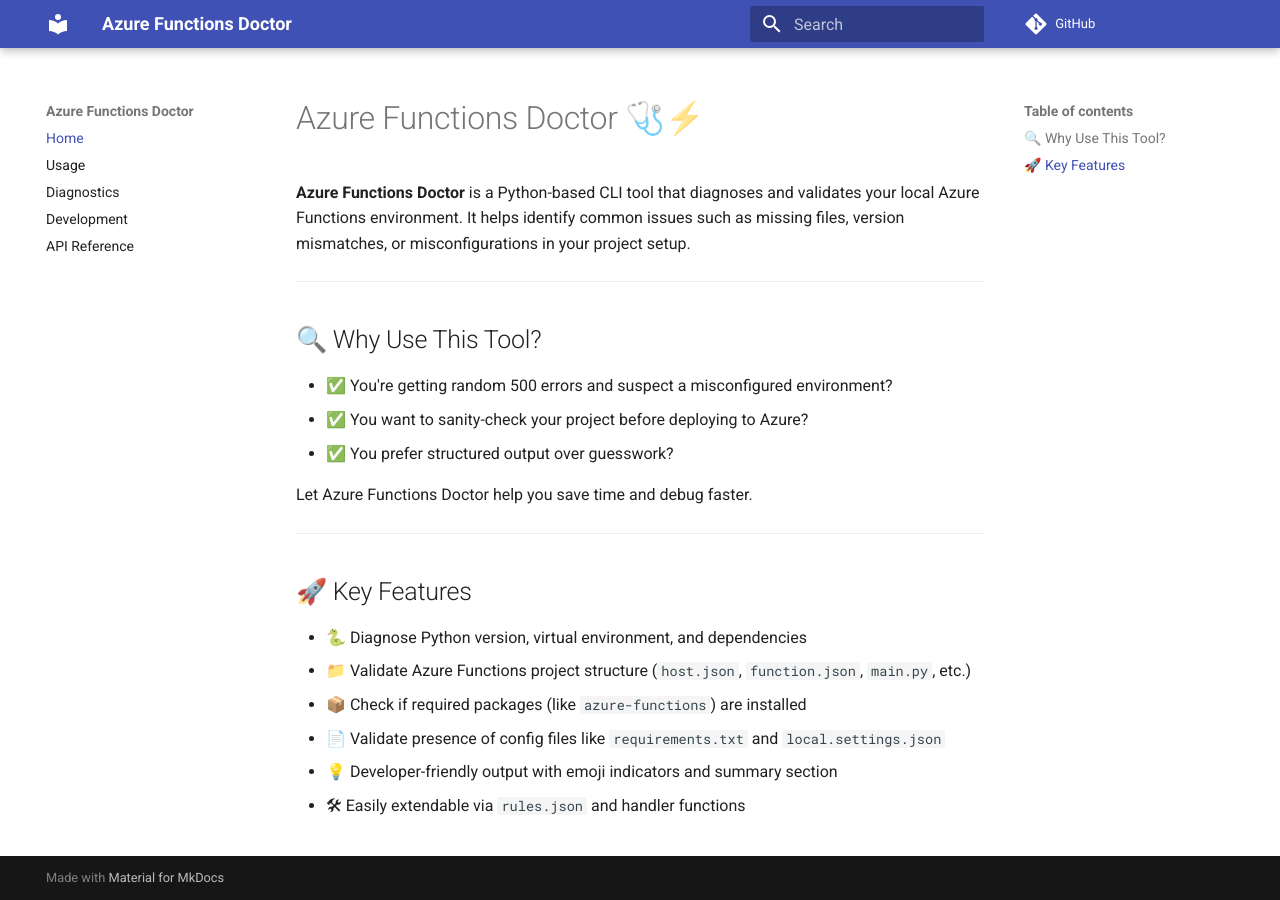
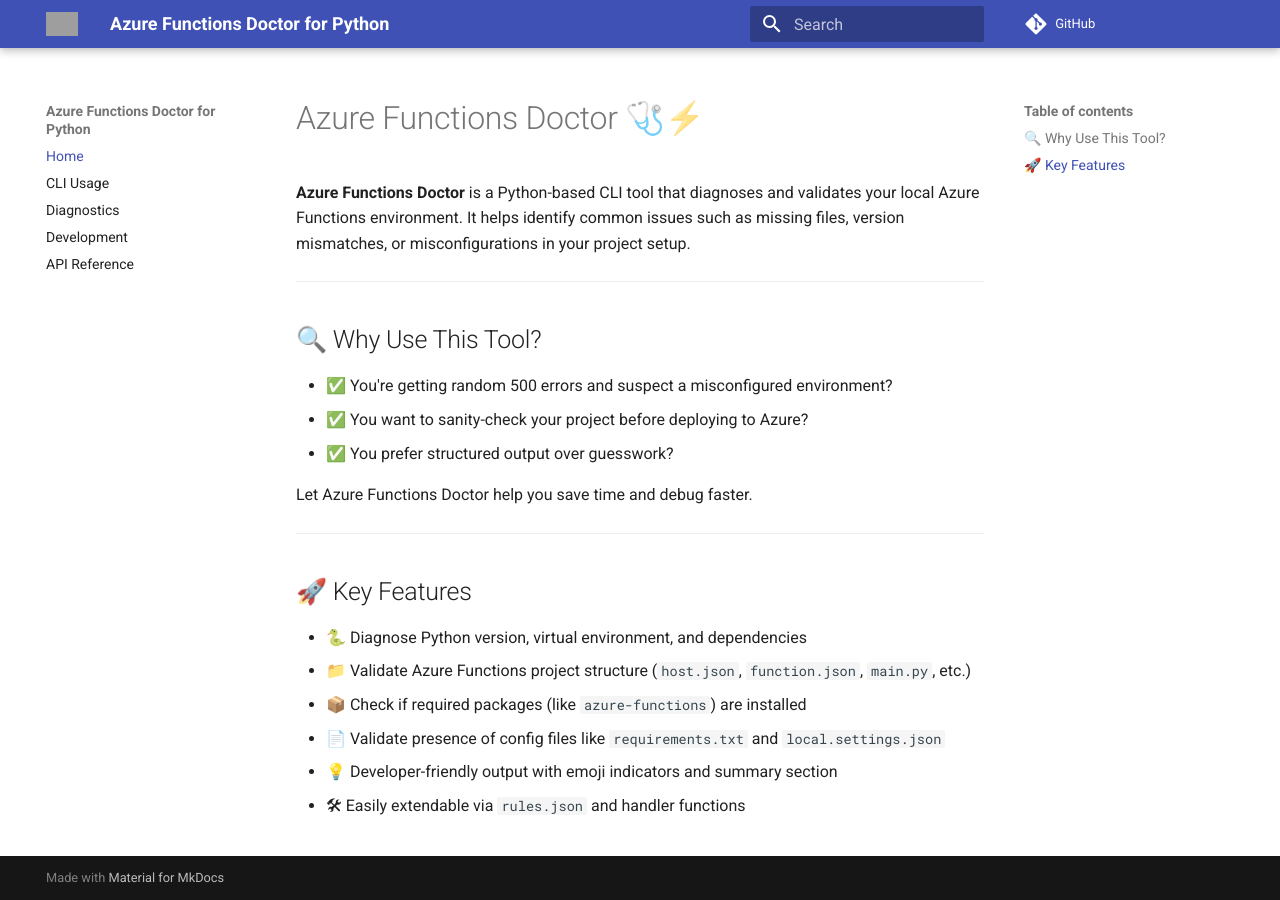
Before and after one commit to yeongseon/azure-functions-doctor-for-python, an MkDocs documentation site: the page built from docs/index.md, in a window 1280 px wide. Built offline with MkDocs 1.6.1 and Material for MkDocs 9.7.7, drawn with Linux system fonts in a browser that asks for light colours; comment, search, counter and statistics services are not loaded; grey boxes are pictures that could not be loaded.

Commit message:
docs: update mkdocs.yml to reflect new repository name

```diff
--- a/mkdocs.yml
+++ b/mkdocs.yml
@@ -1,14 +1,17 @@
-site_name: Azure Functions Doctor
+site_name: Azure Functions Doctor for Python
 site_description: A diagnostic tool for Python Azure Functions
 site_author: Yeongseon Choe
-repo_url: https://github.com/yeongseon/azure-functions-doctor
+repo_url: https://github.com/yeongseon/azure-functions-doctor-for-python
+site_url: https://yeongseon.github.io/azure-functions-doctor-for-python/
 
 theme:
   name: material
+  logo: logo_assets/logo_full_256px.png
+  favicon: logo_assets/logo_full_256px.png
 
 nav:
   - Home: index.md
-  - Usage: usage.md
+  - CLI Usage: usage.md
   - Diagnostics: diagnostics.md
   - Development: development.md
   - API Reference: api.md
```
